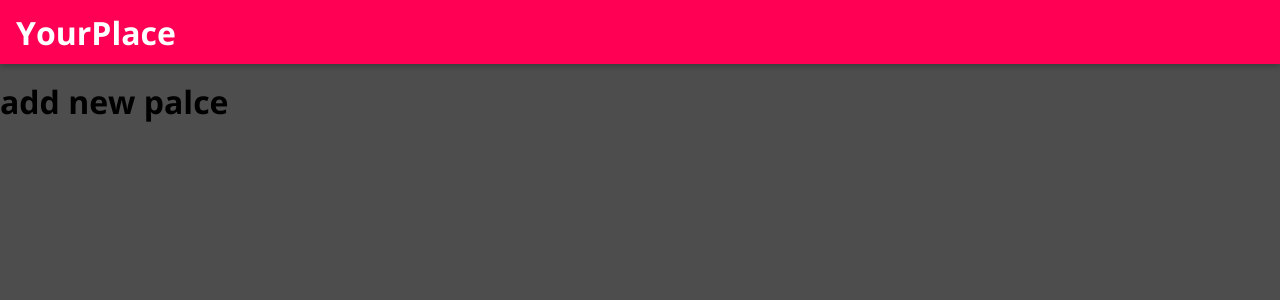
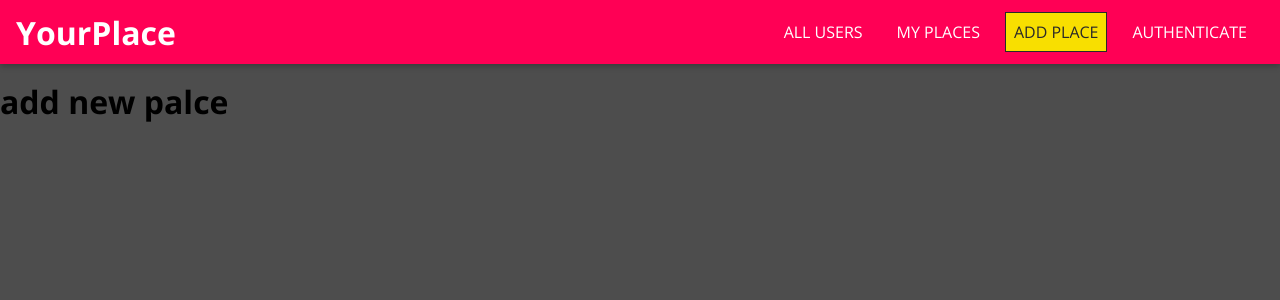
Before and after one commit to abdulbasit-web/favorate-place, a React (Create React App) app: page /places/new in a window 1280 px wide. Shown: the top 300 px of the page. Built offline with nearby package versions, Linux system fonts and the light colour scheme.

Commit message:
mobiel device side nav

```diff
--- a/public/index.html
+++ b/public/index.html
@@ -28,6 +28,8 @@
   </head>
   <body>
     <noscript>You need to enable JavaScript to run this app.</noscript>
+    <div id="backdrop-hook"></div>
+    <div id="drawer-hook"></div>
     <div id="root"></div>
     <!--
       This HTML file is a template.
--- a/src/App.js
+++ b/src/App.js
@@ -2,7 +2,7 @@
 import {BrowserRouter as Router, Route, Switch} from 'react-router-dom'
 
 import NewPlace from './places/pages/NewPlace'
-import MainHeader from './shared/components/Navigation/MainHeader'
+import MainNavigation from './shared/components/Navigation/MainNavigation'
 import NotFound from './shared/components/NotFound'
 import Users from './users/pages/Users'
 
@@ -10,7 +10,7 @@
 function App() {
   return (
     <Router>
-      <MainHeader/>
+      <MainNavigation/>
       <main>
       <Switch>
         <Route path='/' exact>
--- a/src/shared/components/Navigation/MainHeader.jsx
+++ b/src/shared/components/Navigation/MainHeader.jsx
@@ -1,10 +1,10 @@
 import React from 'react';
 
 import './MainHeader.css';
-import MainNavigation from './MainNavigation'
 
-const MainHeader = () => {
-  return <header className="main-header"><MainNavigation/></header>;
+
+const MainHeader = (props) => {
+return <header className="main-header">{props.children}</header>;
 };
 
 export default MainHeader;
--- a/src/shared/components/Navigation/MainNavigation.jsx
+++ b/src/shared/components/Navigation/MainNavigation.jsx
@@ -1,12 +1,37 @@
-import React from 'react'
+import React,{useState} from 'react'
 import { Link } from 'react-router-dom'
+import MainHeader from './MainHeader'
 
 import './MainNavigation.css'
+import NavLinks from './NavLinks'
+import SideDrawer from './SideDrawer'
+import Backdrop from '../../../shared/components/UIElements/Backdrop'
+
 
 function MainNavigation() {
+  const [draweIsOpen, setDraweIsOpen] = useState(false)
+
+  function handleOpen(){
+    setDraweIsOpen(true)
+  }
+
+  function handleClose(){
+    setDraweIsOpen(false)
+  }
+
   return (
-    <>
-      <button className="main-navigation__menu-btn">
+    <React.Fragment>
+      {draweIsOpen && <Backdrop onClick={handleClose}/>}
+      {draweIsOpen && (
+        <SideDrawer>
+        <nav className="main-navigation__drawer-nav">
+          <NavLinks/>
+        </nav>
+      </SideDrawer>
+      )}
+
+      <MainHeader onClick={handleClose}>
+        <button className="main-navigation__menu-btn" onClick={handleOpen}>
           <span/>
           <span/>
           <span/>
@@ -14,10 +39,11 @@
         <h1 className="main-navigation__title">
           <Link to="/">YourPlace</Link>
         </h1>
-      <nav>
-
+        <nav className="main-navigation__header-nav">
+          <NavLinks/>
         </nav>
-    </>
+      </MainHeader>
+    </React.Fragment>
   )
 }
 
--- a/src/shared/components/Navigation/NavLinks.jsx
+++ b/src/shared/components/Navigation/NavLinks.jsx
@@ -0,0 +1,26 @@
+import React from 'react'
+
+import './NavLinks.css'
+import { NavLink } from 'react-router-dom'
+
+function NavLinks() {
+  return (
+    <ul className="nav-links">
+      <li>
+        <NavLink to="/" exact>ALL USERS</NavLink>
+      </li>
+      <li>
+        <NavLink to="/u1/places">MY PLACES</NavLink>
+      </li>
+      <li>
+        <NavLink to="/places/new">ADD PLACE</NavLink>
+      </li>
+      <li>
+        <NavLink to="/auth">AUTHENTICATE</NavLink>
+      </li>
+
+    </ul>
+  )
+}
+
+export default NavLinks
--- a/src/shared/components/Navigation/SideDrawer.jsx
+++ b/src/shared/components/Navigation/SideDrawer.jsx
@@ -1,12 +1,14 @@
 import React from 'react'
+import ReactDom from 'react-dom'
+
 import './SideDrawer.css'
 
-function SideDrawer() {
-  return (
-    <div>
+function SideDrawer(props) {
 
-    </div>
-  )
+    const content =  <aside  className="side-drawer"> {props.children} </aside>
+
+    return ReactDom.createPortal(content, document.getElementById("drawer-hook"))
+
 }
 
 export default SideDrawer
--- a/src/shared/components/NotFound.jsx
+++ b/src/shared/components/NotFound.jsx
@@ -5,8 +5,8 @@
 function NotFound() {
   return (
     <div id='notfound'>
-      <div class='notfound'>
-        <div class='notfound-404'>
+      <div className='notfound'>
+        <div className='notfound-404'>
           <h1>Oops!</h1>
         </div>
         <h2>404 - Page not found</h2>
--- /dev/null
+++ b/src/shared/components/UIElements/Backdrop.css
@@ -0,0 +1,9 @@
+.backdrop {
+  position: fixed;
+  top: 0;
+  left: 0;
+  width: 100%;
+  height: 100vh;
+  background: rgba(0, 0, 0, 0.75);
+  z-index: 10;
+}
--- /dev/null
+++ b/src/shared/components/UIElements/Backdrop.js
@@ -0,0 +1,13 @@
+import React from 'react';
+import ReactDOM from 'react-dom';
+
+import './Backdrop.css';
+
+const Backdrop = props => {
+  return ReactDOM.createPortal(
+    <div className="backdrop" onClick={props.onClick}></div>,
+    document.getElementById('backdrop-hook')
+  );
+};
+
+export default Backdrop;
```
Lines whose indentation alone changed are shown as unchanged.
